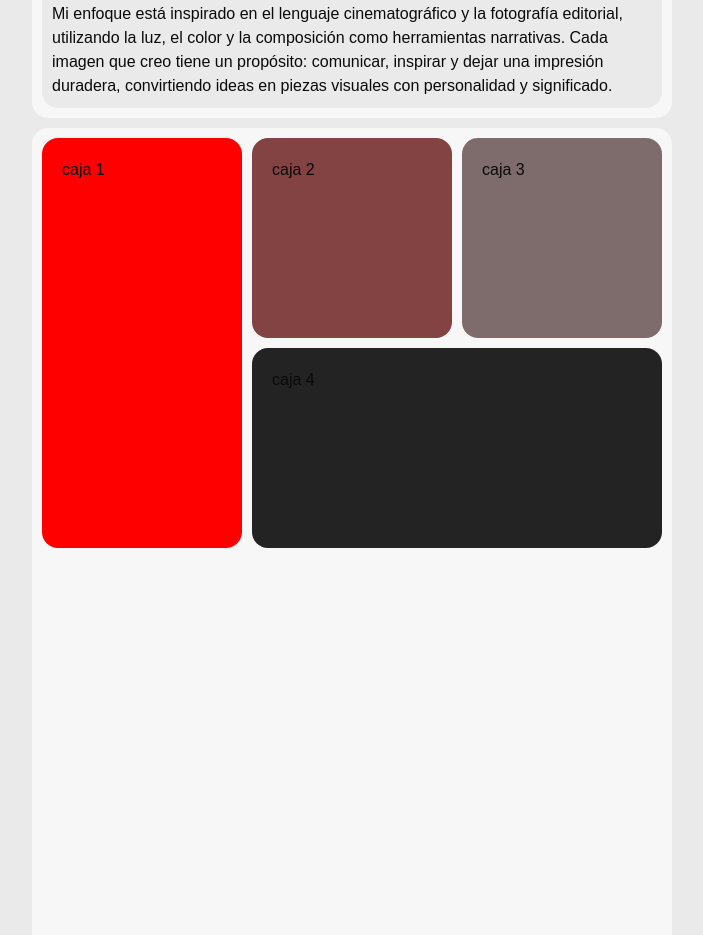
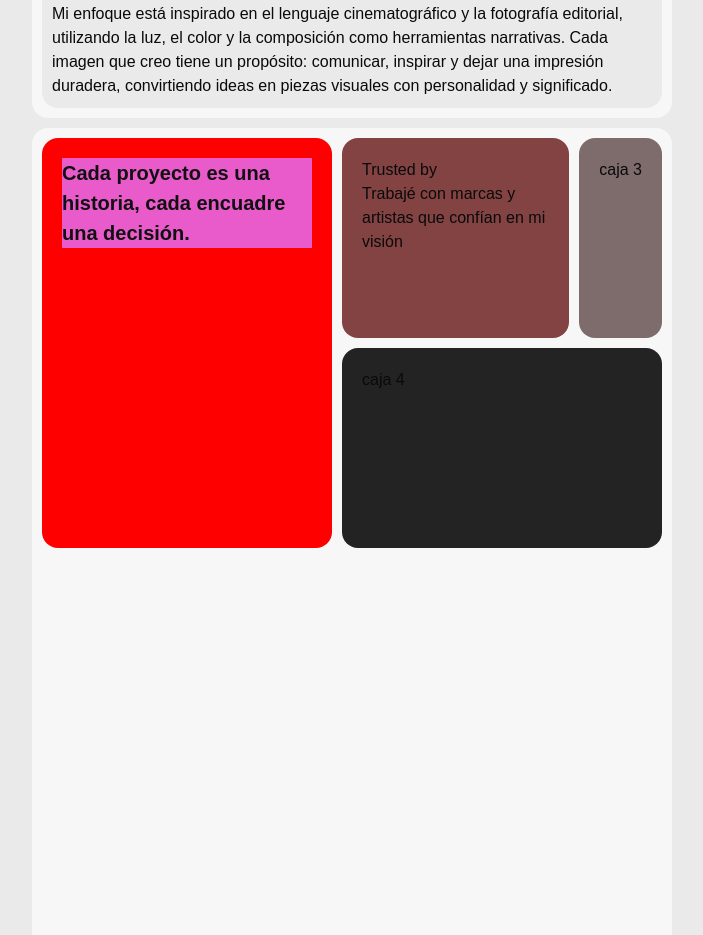
Before and after one commit to fedebarrazaa/photographer-project, a React (Vite) app: page /perfil in a window 1280 px wide. Shown: the part 880-1815 px from the top of the page, without its empty margins (288-991 px from the left). Built offline with nearby package versions, Linux system fonts and the light colour scheme.

Commit message:
new changes

```diff
--- a/src/pages/home/pagePerfil.tsx
+++ b/src/pages/home/pagePerfil.tsx
@@ -43,8 +43,13 @@ export function DesingPagePerfil(){
         </section>
 
         <section className={style.section_box}>
-            <div className={style.box_1}> caja 1</div>
-            <div className={style.box_2}> caja 2</div>
+            <div className={style.box_1}>
+                <h2 className={style.text_box1}> Cada proyecto es una historia, cada encuadre una decisión. </h2>
+            </div>
+            <div className={style.box_2}>
+                <h2> Trusted by </h2>
+                <p> Trabajé con marcas y artistas que confían en mi visión</p>
+            </div>
             <div className={style.box_3}> caja 3</div>
             <div className={style.box_4}> caja 4</div>
         </section>
--- a/src/styles/perfil.module.css
+++ b/src/styles/perfil.module.css
@@ -82,7 +82,6 @@
     display: grid;
     grid-gap: 10px;
     grid-template-rows: 200px 200px 200px 200px;
-    grid-template-rows: 200px 200px 200px 200px;
     flex-direction: column;
 }
 @media (min-width: 900px) {
@@ -102,6 +101,13 @@
       grid-row: 1 / 3;
       background-color: red;
     }
+}
+.text_box1 {
+    background-color: #E95ACB;
+    width: 250px;
+    color: #111111;
+    font-size: 20px;
+    font-weight: bold;
 }
 
 .box_2 {
```
